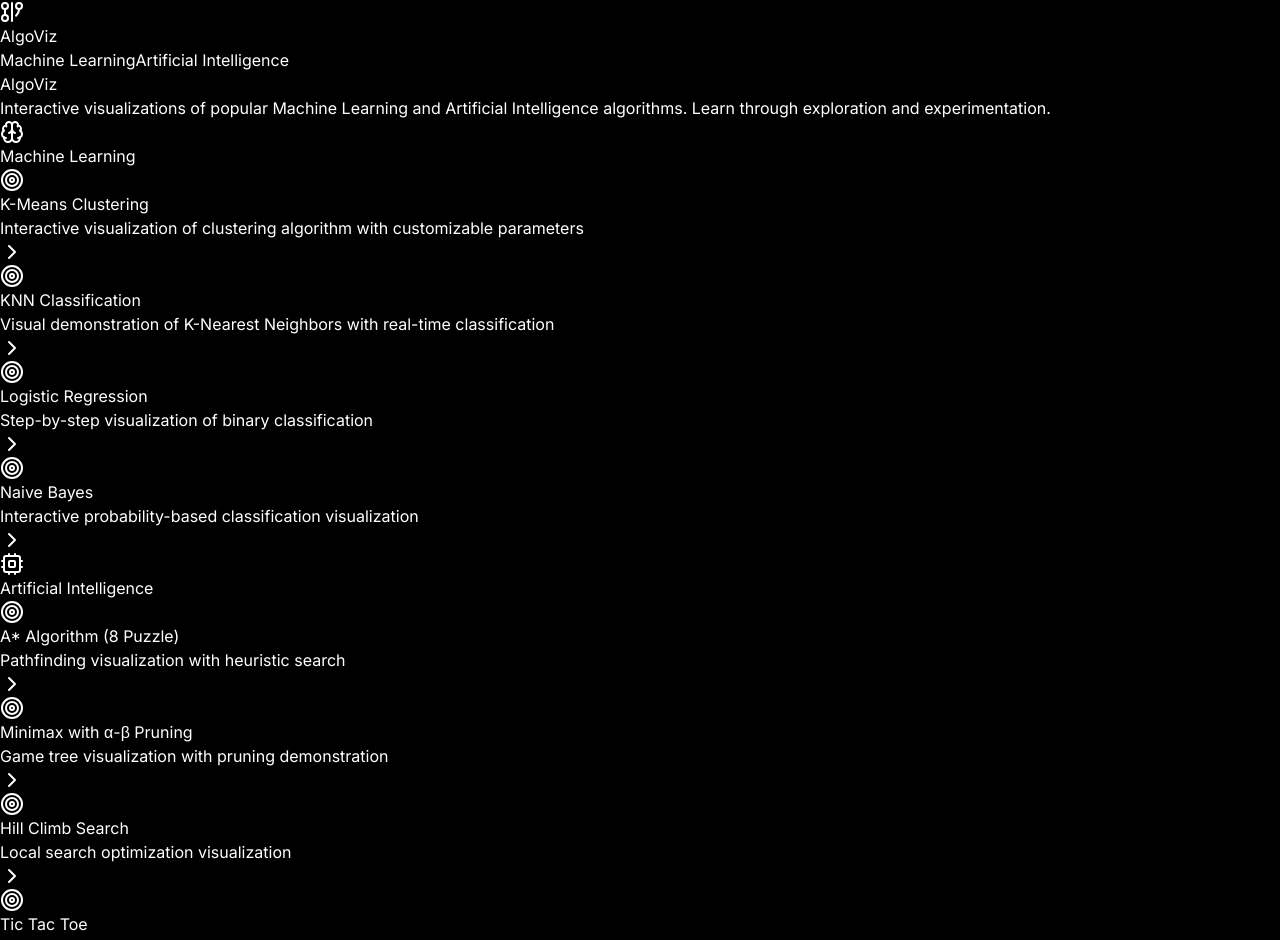
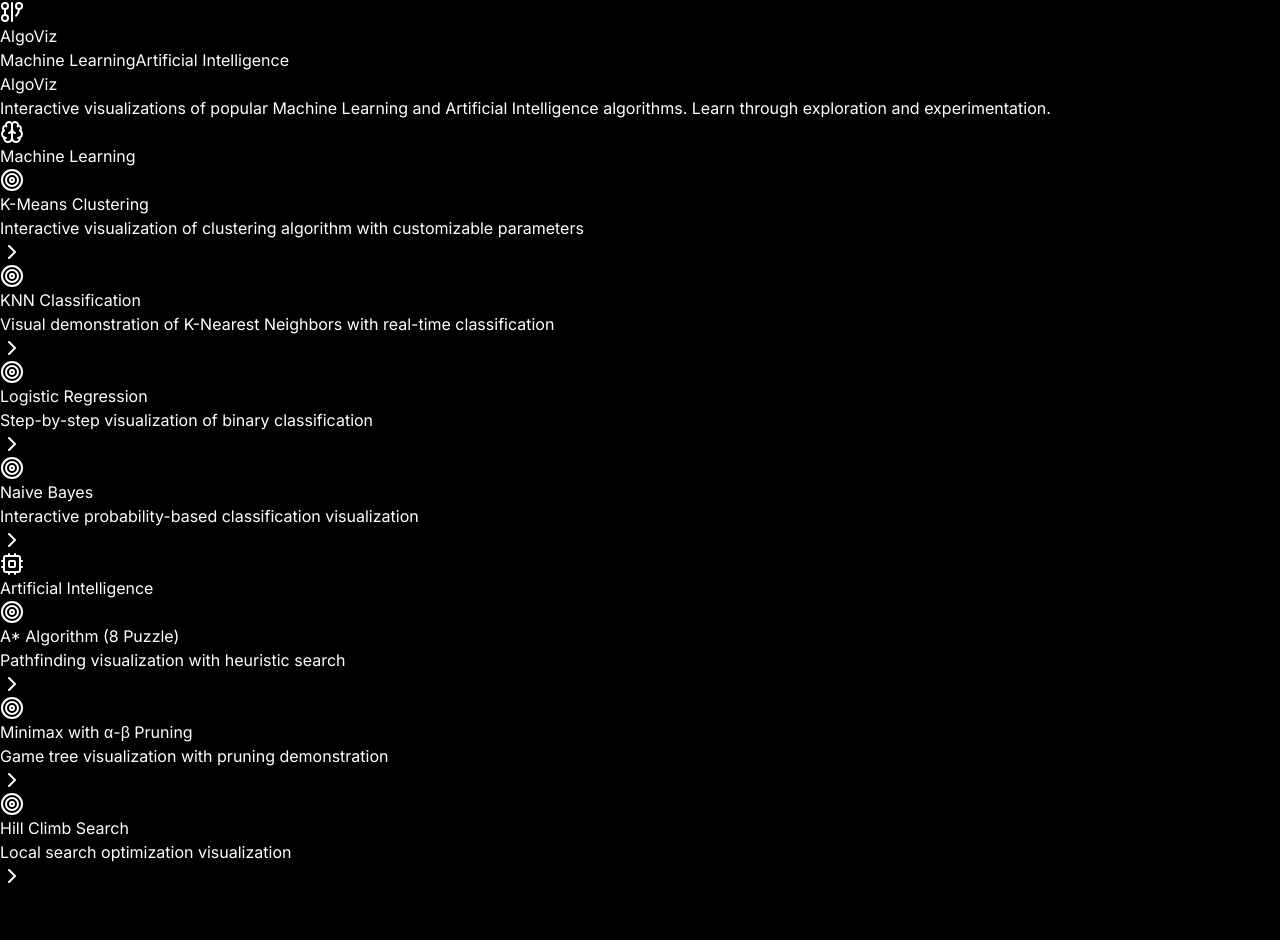
Before and after one commit to nsk6704/Algoviz, a Next.js app: page / in a window 1280 px wide. Shown: the top 940 px of the page. After the commit the page ends 888 px from the top, so only its background shows below. Built offline with nearby package versions, Linux system fonts and the light colour scheme.

Commit message:
Deleted tic tac toe,since already implemented in minimax

```diff
--- a/app/page.tsx
+++ b/app/page.tsx
@@ -42,8 +42,7 @@ const algorithms: AlgorithmCategory[] = [
     items: [
       { name: "A* Algorithm (8 Puzzle)", id: "astar", description: "Pathfinding visualization with heuristic search" },
       { name: "Minimax with α-β Pruning", id: "minimax", description: "Game tree visualization with pruning demonstration" },
-      { name: "Hill Climb Search", id: "hillclimb", description: "Local search optimization visualization" },
-      { name: "Tic Tac Toe", id: "tictactoe", description: "AI gameplay with decision tree visualization" }
+      { name: "Hill Climb Search", id: "hillclimb", description: "Local search optimization visualization" }
     ]
   }
 ];
```
